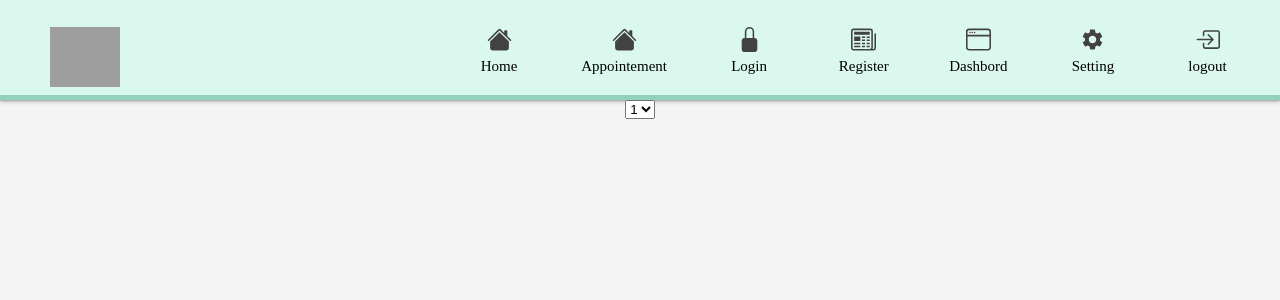
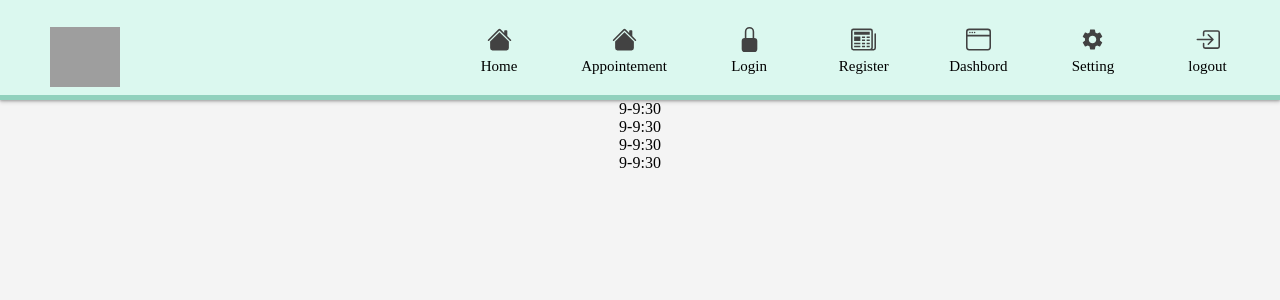
Before and after one commit to TEAM-404-C4/MERAKI_Academy_Project_5, a React (Create React App) app in the folder frontend/: page /appointemnt in a window 1280 px wide. Shown: the top 300 px of the page. Built offline with nearby package versions, Linux system fonts and the light colour scheme; grey boxes are pictures that could not be loaded.

Commit message:
create doctor appointement

```diff
--- a/frontend/src/Components/DoctorAppointment/Appointement.js
+++ b/frontend/src/Components/DoctorAppointment/Appointement.js
@@ -1,21 +1,46 @@
 import React, { useState } from "react";
 
 const Appointement = () => {
-  const [first, setfirst] = useState(false);
+  const [schedual, setSchedual] = useState([]);
 
-  const dis = (e) => {};
+  const showSchedual = (e) => {
+    console.log(e.target.innerText);
+  };
 
   return (
     <div>
-      <select onChange={dis}>
-        <option disabled={false} value="1">
-          1
-        </option>
-        <option value="2">2</option>
-        <option value="3">3</option>
-        <option value="4">4</option>
-        <option value="5">5</option>
-      </select>
+      <div>
+        <ul>
+          <li onClick={showSchedual}>9-9:30</li>
+          <li onClick={showSchedual}>9-9:30</li>
+          <li onClick={showSchedual}>9-9:30</li>
+          <li onClick={showSchedual}>9-9:30</li>
+        </ul>
+      </div>
+      <div>
+        <ul>
+          <li></li>
+          <li></li>
+          <li></li>
+          <li></li>
+        </ul>
+      </div>
+      <div>
+        <ul>
+          <li></li>
+          <li></li>
+          <li></li>
+          <li></li>
+        </ul>
+      </div>
+      <div>
+        <ul>
+          <li></li>
+          <li></li>
+          <li></li>
+          <li></li>
+        </ul>
+      </div>
     </div>
   );
 };
```
